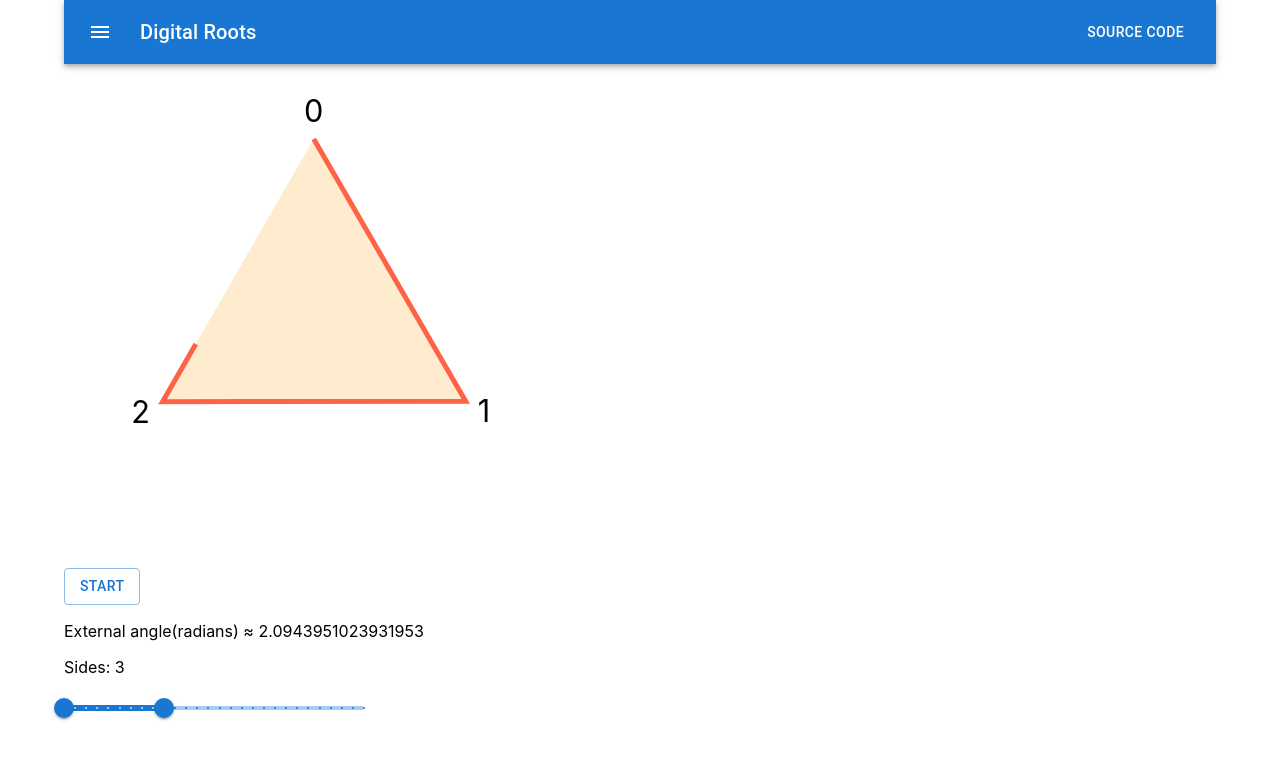
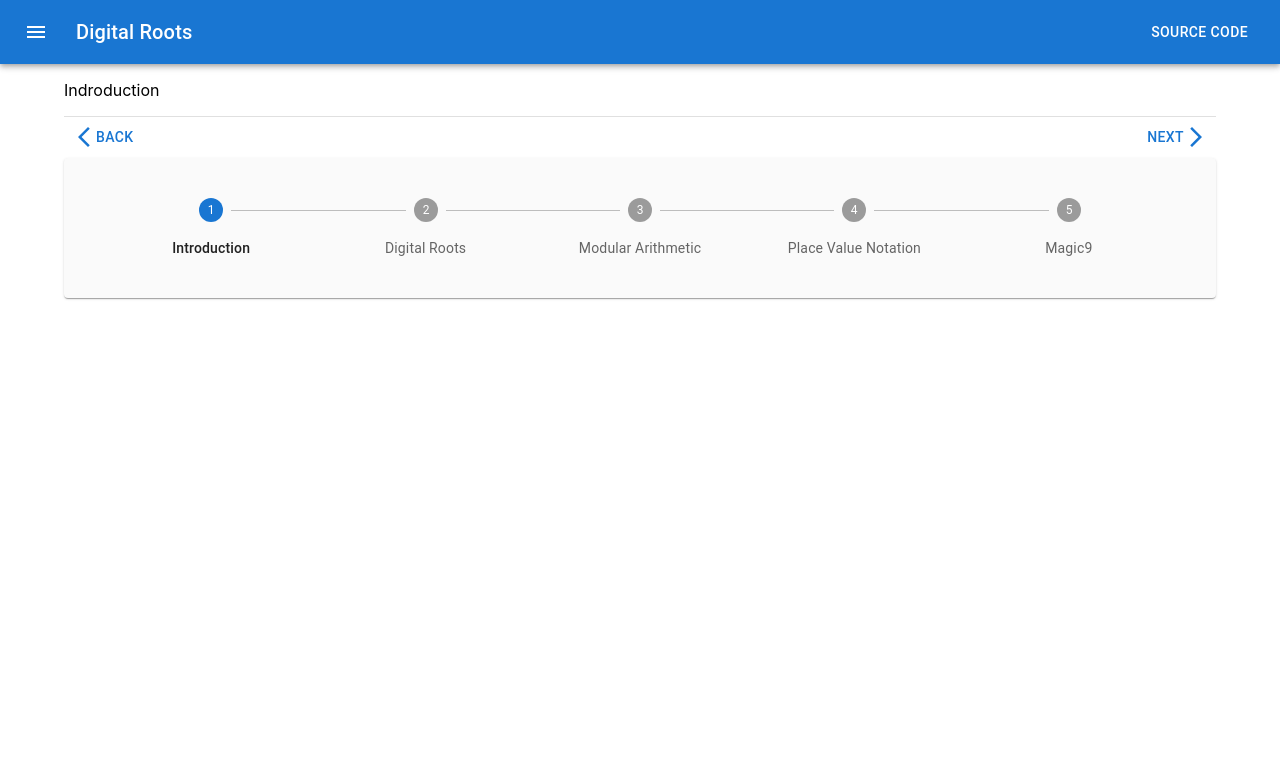
Before and after one commit to anthonymarkreynolds/Graphical-Modulo-Calculator, a React (Create React App) app: page / in a window 1280 px wide. Shown: the top 760 px of the page. Built offline with nearby package versions, Linux system fonts and the light colour scheme.

Commit message:
add panels

```diff
--- a/src/App.js
+++ b/src/App.js
@@ -1,30 +1,79 @@
 import "./App.css";
-import Layout from "./components/Layout";
-import Polygon from "./components/Polygon";
 import { useState } from "react";
 import Box from "@mui/material/Box";
-import Slider from "@mui/material/Slider";
+import {
+  Step,
+  Stepper,
+  StepButton,
+  Container,
+  Button,
+  Divider,
+} from "@mui/material";
+import Appbar from "./components/Appbar";
+
+import ArrowBackIosNewIcon from "@mui/icons-material/ArrowBackIosNew";
+import ArrowForwardIosIcon from "@mui/icons-material/ArrowForwardIos";
+
+import { useTheme } from "@mui/material/styles";
+
+import Introduction from "./components/panels/Introduction.js";
+import DigitalRoots from "./components/panels/DigitalRoots";
+import ModularArithmetic from "./components/panels/ModularArithmetic";
+import PlaceValueNotation from "./components/panels/PlaceValueNotation";
+import Magic9 from "./components/panels/Magic9";
 
 function App() {
-  const [sides, updateSides] = useState(3);
+  const theme = useTheme();
+  const [currentStep, updateStep] = useState(0);
+
+  const steps = [
+    ["Introduction", <Introduction />],
+    ["Digital Roots", <DigitalRoots />],
+    ["Modular Arithmetic", <ModularArithmetic />],
+    ["Place Value Notation", <PlaceValueNotation />],
+    ["Magic9", <Magic9 />],
+  ];
   return (
     <>
-      <Layout>
-        <Polygon sides={sides} />
-        <Box sx={{ width: 300 }}>
-          <Slider
-            aria-label="Sides"
-            defaultValue={[3, 12]}
-            getAriaValueTExt={`Sides: ${sides}`}
-            valueLabelDisplay="auto"
-            step={1}
-            marks
-            min={3}
-            max={30}
-            onChange={(e) => updateSides(e.target.value[0])}
-          />
+      <Appbar />
+      <Container>
+        {steps[currentStep][1]}
+        <Divider />
+        <Button
+          sx={{ p: 1 }}
+          onClick={() =>
+            updateStep((currentStep - 1 + steps.length) % steps.length)
+          }
+        >
+          <ArrowBackIosNewIcon /> Back
+        </Button>
+        <Button
+          sx={{ p: 1, float: "right" }}
+          onClick={() => updateStep((currentStep + 1) % steps.length)}
+        >
+          Next <ArrowForwardIosIcon />
+        </Button>
+        <Box
+          sx={{
+            boxShadow: 1,
+            bgcolor: theme.palette.grey[50],
+            boxSizing: "border-box",
+            width: "inherit",
+            p: [0, 5, 0, 5],
+            borderRadius: 1,
+          }}
+        >
+          <Stepper nonLinear alternativeLabel activeStep={currentStep}>
+            {steps.map(([label], i) => {
+              return (
+                <Step key={label}>
+                  <StepButton onClick={() => updateStep(i)}>{label}</StepButton>
+                </Step>
+              );
+            })}
+          </Stepper>
         </Box>
-      </Layout>
+      </Container>
     </>
   );
 }
--- a/src/components/Layout.js
+++ b/src/components/Layout.js
@@ -1,13 +1,7 @@
 import Container from "@mui/material/Container";
-import Appbar from "./Appbar";
 
 const Layout = ({ children }) => {
-  return (
-    <Container>
-      <Appbar />
-      {children}
-    </Container>
-  );
+  return <Container>{children}</Container>;
 };
 
 export default Layout;
--- /dev/null
+++ b/src/components/panels/DigitalRoots.js
@@ -0,0 +1,5 @@
+const DigitalRoots = () => {
+  return "DigitalRoots";
+};
+
+export default DigitalRoots;
--- /dev/null
+++ b/src/components/panels/Introduction.js
@@ -0,0 +1,5 @@
+const Indroduction = () => {
+  return <p>Indroduction</p>;
+};
+
+export default Indroduction;
--- /dev/null
+++ b/src/components/panels/Magic9.js
@@ -0,0 +1,5 @@
+const Magic9 = () => {
+  return "Magic9";
+};
+
+export default Magic9;
--- /dev/null
+++ b/src/components/panels/ModularArithmetic.js
@@ -0,0 +1,26 @@
+import Polygon from "../Polygon";
+import { Box, Slider } from "@mui/material";
+
+const ModularArithmetic = () => {
+  const [sides, updateSides] = [3, (a) => a];
+  return (
+    <>
+      <Polygon sides={sides} />
+      <Box sx={{ width: 300 }}>
+        <Slider
+          aria-label="Sides"
+          defaultValue={[3, 12]}
+          getAriaValueTExt={`Sides: ${sides}`}
+          valueLabelDisplay="auto"
+          step={1}
+          marks
+          min={3}
+          max={30}
+          onChange={(e) => updateSides(e.target.value[0])}
+        />
+      </Box>
+    </>
+  );
+};
+
+export default ModularArithmetic;
--- /dev/null
+++ b/src/components/panels/PlaceValueNotation.js
@@ -0,0 +1,5 @@
+const PlaceValueNotation = () => {
+  return "PlaceValueNotation";
+};
+
+export default PlaceValueNotation;
```
